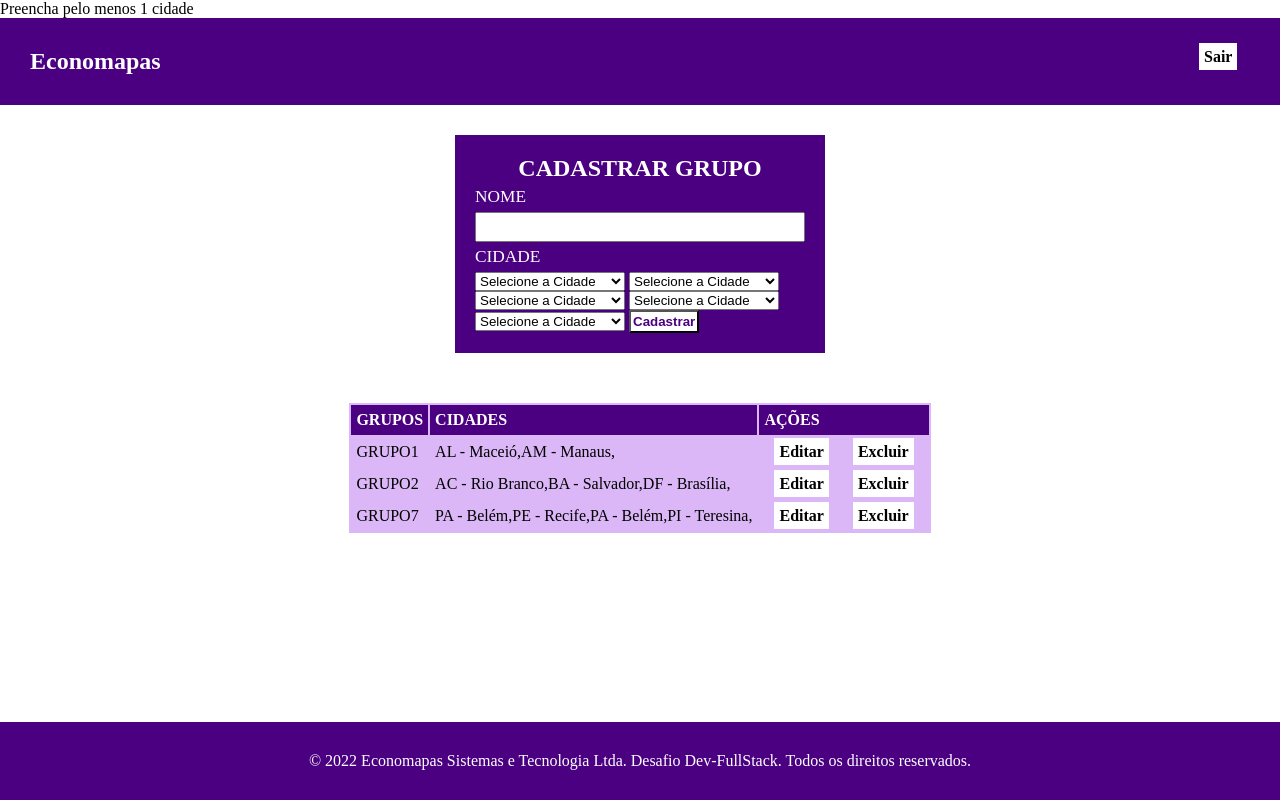
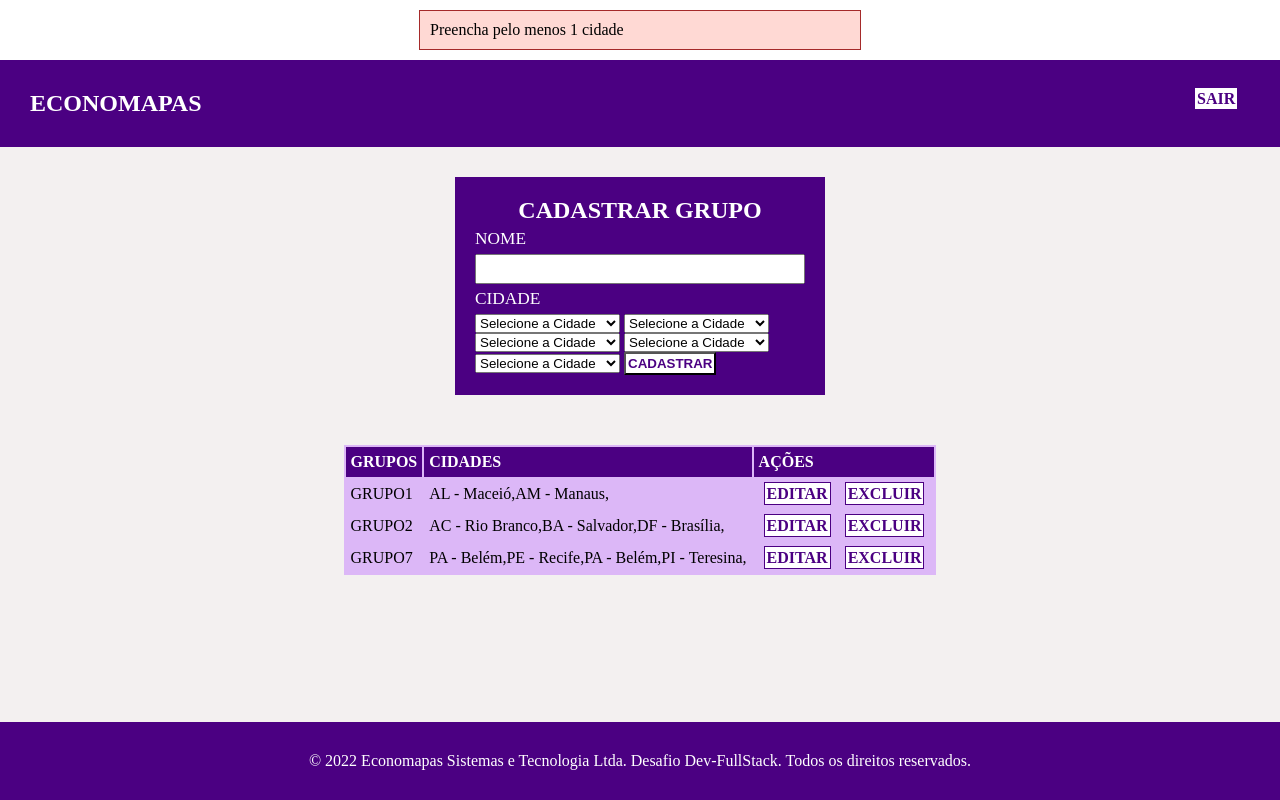
Before and after one commit to gspgaby/Desafio-Economapas, a PHP site: page /grupo.php in a window 1280 px wide. Run offline with PHP 8.4, Linux system fonts and the light colour scheme; a user stored in the database is signed in; data comes from the database, SQL or seed files in the repository.

Commit message:
atualizações no estilo

```diff
--- a/CSS/grupo.css
+++ b/CSS/grupo.css
@@ -74,11 +74,12 @@ td {
 
 a {
   background-color: #ffffff;
-  color: #000000;
-  padding: 5px;
-  margin: 10px;
+  color: #4b0082;
+  padding: 2px;
+  margin: 5px;
   text-decoration: none;
   font-weight: bold;
+  border: 1px solid #4b0082;
 }
 
 .cabecalho {
@@ -89,6 +90,7 @@ a {
 
 .conteudo {
   flex: 1 0 auto;
+  background-color: #f3f0f0;
 }
 
 .rodape {
@@ -105,3 +107,19 @@ button {
   font-weight: bold;
   padding: 2px;
 }
+
+div.msg-sucesso {
+  width: 420px;
+  margin: 10px auto;
+  padding: 10px;
+  background-color: rgba(50, 205, 40, 0.3);
+  border: 1px solid rgb(34, 139, 34);
+}
+
+div.msg-erro {
+  width: 420px;
+  margin: 10px auto;
+  padding: 10px;
+  background-color: rgba(255, 128, 114, 0.3);
+  border: 1px solid rgb(165, 42, 42);
+}
--- a/CSS/styles.css
+++ b/CSS/styles.css
@@ -77,7 +77,7 @@ input[type="submit"] {
   color: #ccc;
 }
 
-div.msg-successo {
+div.msg-sucesso {
   width: 420px;
   margin: 10px auto;
   padding: 10px;
--- a/grupo.php
+++ b/grupo.php
@@ -106,9 +106,9 @@
       <body>
         <header class="cabecalho">
             <section id="esquerdo">
-              <h1>Economapas</h1>
+              <h1>ECONOMAPAS</h1>
             </section id="direito">
-              <a href="index.php?sair=true" class="header">Sair</a>
+              <a href="index.php?sair=true" class="header">SAIR</a>
             </section>
         </header>
         <section class="conteudo">
@@ -122,7 +122,7 @@
                     <?php
                       foreach($Cidade->buscarCidades() as $cidade):
                     ?>
-                    <option value="<?php echo $cidade->id_cidade; ?>"><?php echo $cidade->cidade?>"</option>
+                    <option value="<?php echo $cidade->id_cidade; ?>"><?php echo $cidade->cidade?></option>
                     <?php
                       endforeach;
                     ?>
@@ -132,7 +132,7 @@
                     <?php
                       foreach($Cidade->buscarCidades() as $cidade):
                     ?>
-                    <option value="<?php echo $cidade->id_cidade; ?>"><?php echo $cidade->cidade?>"</option>
+                    <option value="<?php echo $cidade->id_cidade; ?>"><?php echo $cidade->cidade?></option>
                     <?php
                       endforeach;
                     ?>
@@ -142,7 +142,7 @@
                     <?php
                       foreach($Cidade->buscarCidades() as $cidade):
                     ?>
-                    <option value="<?php echo $cidade->id_cidade; ?>"><?php echo $cidade->cidade?>"</option>
+                    <option value="<?php echo $cidade->id_cidade; ?>"><?php echo $cidade->cidade?></option>
                     <?php
                       endforeach;
                     ?>
@@ -152,7 +152,7 @@
                     <?php
                       foreach($Cidade->buscarCidades() as $cidade):
                     ?>
-                    <option value="<?php echo $cidade->id_cidade; ?>"><?php echo $cidade->cidade?>"</option>
+                    <option value="<?php echo $cidade->id_cidade; ?>"><?php echo $cidade->cidade?></option>
                     <?php
                       endforeach;
                     ?>
@@ -162,12 +162,12 @@
                     <?php
                       foreach($Cidade->buscarCidades() as $cidade):
                     ?>
-                    <option value="<?php echo $cidade->id_cidade; ?>"><?php echo $cidade->cidade?>"</option>
+                    <option value="<?php echo $cidade->id_cidade; ?>"><?php echo $cidade->cidade?></option>
                     <?php
                       endforeach;
                     ?>
                 </select>
-              <button type="submit">Cadastrar</button>
+              <button type="submit">CADASTRAR</button>
             </form>
             <table id="tb-grupo">
               <tr id="titulo">
@@ -187,7 +187,7 @@
                     <input type="text" name="novo-grupo-nome" value="<?php echo $grupo_nome->grupo_nome?>">
                   </td>
                   <td>
-                    <button type="submit" class="link-editar">Salvar</button>
+                    <button type="submit" class="link-editar">SALVAR</button>
                   </td>
                 </form>
               </tr>
@@ -209,8 +209,8 @@
                   ?>
                 </td>
                 <td>
-                  <a class="link-editar" href="?ac=editar&id=<?php echo $grupo_nome->id_grupo?>">Editar</a>
-                  <a class="link-excluir" href="?ac=excluir&id=<?php echo $grupo_nome->id_grupo?>">Excluir</a>
+                  <a class="link-editar" href="?ac=editar&id=<?php echo $grupo_nome->id_grupo?>">EDITAR</a>
+                  <a class="link-excluir" href="?ac=excluir&id=<?php echo $grupo_nome->id_grupo?>">EXCLUIR</a>
                 </td>
               </tr>
             <?php
```
Also changed, not shown: cadastrar.php (+5 -5 lines), README.md.
